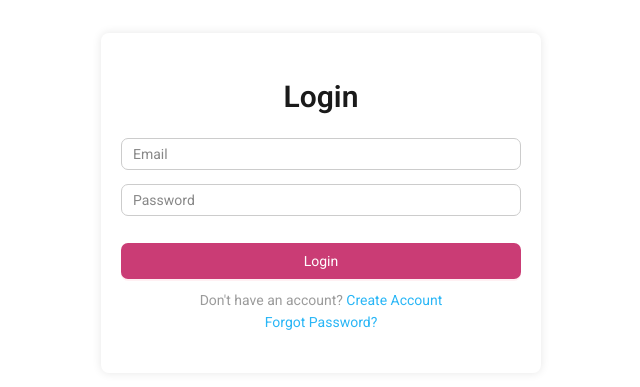
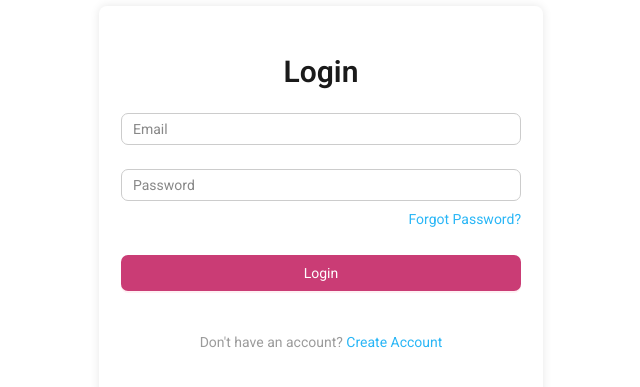
Before and after one commit to AbeethaHeshan/scm_LMS_ui, a React (Vite) app: page /auth/login in a window 1280 px wide. Shown: the part 197-584 px from the top of the page, without its empty margins (319-959 px from the left). Built offline with nearby package versions, Linux system fonts and the light colour scheme.

Commit message:
update login ui

```diff
--- a/src/features/auth/login/login.tsx
+++ b/src/features/auth/login/login.tsx
@@ -25,10 +25,10 @@ const Login: React.FC = () => {
 
     return (
         <div>
-            <div style={{ maxWidth: 400,height:300, padding: 20, boxShadow: '0 0 10px rgba(0,0,0,0.1)', borderRadius: 8 ,position:'absolute',top:0,left:0,right:0,bottom:0,margin:'auto'}}>
+            <div style={{ maxWidth: 400, height: 350, padding: 22, boxShadow: '0 0 10px rgba(0,0,0,0.1)', borderRadius: 8, position: 'absolute', top: 0, left: 0, right: 0, bottom: 0, margin: 'auto' }}>
                 <Typography.Title level={2} style={{ textAlign: 'center' }}>Login</Typography.Title>
                 <Form layout="vertical">
-                    <div style={{display:'flex',flexDirection:'column'}}>
+                    <div style={{ display: 'flex', flexDirection: 'column', rowGap: 10 }}>
                         <TextField
                             placeholder={'Email'}
                             control={control}
@@ -38,7 +38,7 @@ const Login: React.FC = () => {
                             })}
                             error={errors.email}
                         />
-
+                        <div>
                             <TextField
                                 placeholder={'Password'}
                                 control={control}
@@ -48,22 +48,25 @@ const Login: React.FC = () => {
                                 error={errors.password}
                             />
 
+                            <div style={{ textAlign: 'right' }}>
+                                <Text type="secondary">
+                                    <a href="/forgot-password">Forgot Password?</a>
+                                </Text>
+                            </div>
+                        </div>
 
-                        <Button type="primary" htmlType="submit" block style={{ marginTop: '20px' }}>
+                        <Button type="primary" htmlType="submit" block style={{ marginTop: 15 }}>
                             Login
                         </Button>
                     </div>
 
                 </Form>
 
-                <div style={{ textAlign: 'center', marginTop: 10 }}>
+                <div style={{ textAlign: 'center', marginTop: 40 }}>
                     <Text type="secondary">
                         Don't have an account? <a href="/register">Create Account</a>
                     </Text>
                     <br />
-                    <Text type="secondary">
-                        <a href="/forgot-password">Forgot Password?</a>
-                    </Text>
                 </div>
             </div>
         </div>
```
Lines whose indentation alone changed are shown as unchanged.
